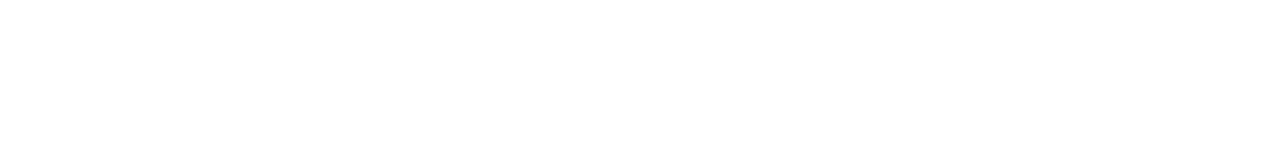
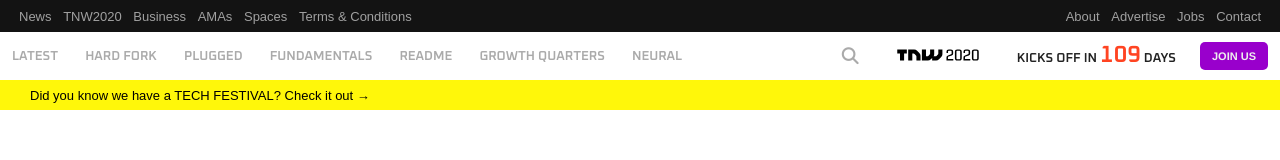
Before and after one commit to dw44/TNW_responsive_design_project, a plain HTML site: page index.html in a window 1280 px wide. Drawn offline with Linux system fonts and the light colour scheme.

Commit message:
Navbar/Header done

```diff
--- a/assets/styles/styles.css
+++ b/assets/styles/styles.css
@@ -0,0 +1,141 @@
+*,
+*:before,
+*:after {
+    box-sizing: border-box;
+}
+
+/* Navbar */
+
+.top-navbar {
+    background-color: rgb(19, 19, 19);
+    height:32px;
+    font-family: Arial, Helvetica, sans-serif;
+    font-size: 13px;
+    font-weight: 500;
+    display: flex;
+    justify-content: space-between;
+    align-items: center;
+    padding: 0 15px;
+}
+
+.top-main > li,
+.top-right > li {
+    display: inline-block;
+    margin: 4px;
+}
+
+.top-navbar a,
+.top-navbar a:visited {
+    color: hsla(0,0%,100%,.6);
+    text-decoration: none;
+}
+
+.top-navbar a:hover {
+    color: #fff;
+    text-decoration: none;
+}
+
+.second-nav {
+    height: 48px;
+    font-family: 'Oxanium';
+    font-size: 13px;
+    font-weight: 600;
+    color: #aaa;
+    display: flex;
+    justify-content: space-between;
+    align-items: center;
+}
+
+.center-left-nav {
+    display: inline-block;
+}
+
+.second-nav li {
+    display: inline-block;
+    padding: 0 12px;
+}
+
+.center-left-nav a,
+.center-left-nav a:visited,
+.center-left-nav a:focus {
+    text-transform: uppercase;
+    text-decoration: none;
+    color: #aaa;
+}
+
+.center-left-nav a:hover {
+    color: #222;
+}
+
+.center-right-nav {
+    display: flex;
+    align-items: center;
+}
+
+.search {
+    font-size: 1.3em;
+}
+
+.search:hover {
+    color: #333;
+}
+
+#large-orange {
+    color: #f42;
+    font-size: 1.7em;
+}
+
+.center-right-nav a,
+.center-right-nav a:hover,
+.center-right-nav a:focus,
+.center-right-nav a:hover {
+    color: #222;
+    text-decoration: none;
+    text-transform: uppercase;
+}
+
+.join-btn,
+.join-btn:focus,
+.join-btn:visited {
+    background-color: #90c;
+    font-family: Helvetica, sans-serif;
+    line-height: 28px;
+    padding: 0 12px;
+    font-size: 11px;
+    color: #eee;
+    font-weight: 700;
+    border-radius: 5px;
+}
+
+.join-btn:hover {
+    background-color: #0cc;
+}
+
+#large-orange {
+    color: #f42;
+    font-size: 1.8em;
+}
+
+#nav-logo {
+    width: 110px;
+    height: 48px;
+}
+
+#tech-fest {
+    background-color: #fff70a;
+    width: 100%;
+    height: 30px;
+    padding: 0 30px;
+    font-family: Arial, Helvetica, sans-serif;
+    font-size: 13px;
+    display: flex;
+    align-items: center;
+}
+
+#tech-fest a,
+#tech-fest a:hover,
+#tech-fest a:visited,
+#tech-fest a:focus {
+    text-decoration: none;
+    color: #000;
+}
--- a/index.html
+++ b/index.html
@@ -3,12 +3,50 @@
     <head>
         <meta charset="utf-8">
         <title>TNW</title>
-        <meta name="description" content="">
         <meta name="viewport" content="width=device-width, initial-scale=1">
+        <link href="https://fonts.googleapis.com/css?family=Oxanium:400,500,600&display=swap" rel="stylesheet">
         <link rel="stylesheet" href="assets/styles/reset.css">
         <link rel="stylesheet" type="text/css" href="assets/styles/styles.css">
+        <script src="https://kit.fontawesome.com/05735a2e93.js" crossorigin="anonymous"></script>
     </head>
     <body>
+        <nav>
+            <!-- Main navbar at top of page -->
+            <div class="top-navbar">
+                <ul class="top-main">
+                    <li><a href="#">News</a></li>
+                    <li><a href="#">TNW2020</a></li>
+                    <li><a href="#">Business</a></li>
+                    <li><a href="#">AMAs</a></li>
+                    <li><a href="#">Spaces</a></li>
+                    <li><a href="#">Terms & Conditions</a></li>
+                </ul>
+                <ul class="top-right">
+                    <li><a href="#">About</a></li>
+                    <li><a href="#">Advertise</a></li>
+                    <li><a href="#">Jobs</a></li>
+                    <li><a href="#">Contact</a></li>
+                </ul>
+            </div>
 
+            <div class="second-nav">
+                <ul class="center-left-nav">
+                    <li><a href="#">latest</a></li>
+                    <li><a href="#">hard fork</a></li>
+                    <li><a href="#">plugged</a></li>
+                    <li><a href="#">fundamentals</a></li>
+                    <li><a href="#">readme</a></li>
+                    <li><a href="#">growth quarters</a></li>
+                    <li><a href="#">neural</a></li>
+                </ul>
+                <ul class="center-right-nav">
+                    <li><i class="search fas fa-search"></i></li>
+                    <li><img id="nav-logo" src="assets/tnw2020.svg"></li>
+                    <li><a href="#">kicks off in <span id="large-orange">109</span> days</a></li>
+                    <li><a href="#"><div class="join-btn">join us</div></a></li>
+                </ul>
+            </div>
+            <div id="tech-fest"><a href=#>Did you know we have a TECH FESTIVAL? Check it out →</a></div>
+        </nav>
     </body>
 </html>
```
Also changed, not shown: assets/tnw2020.svg (added).
